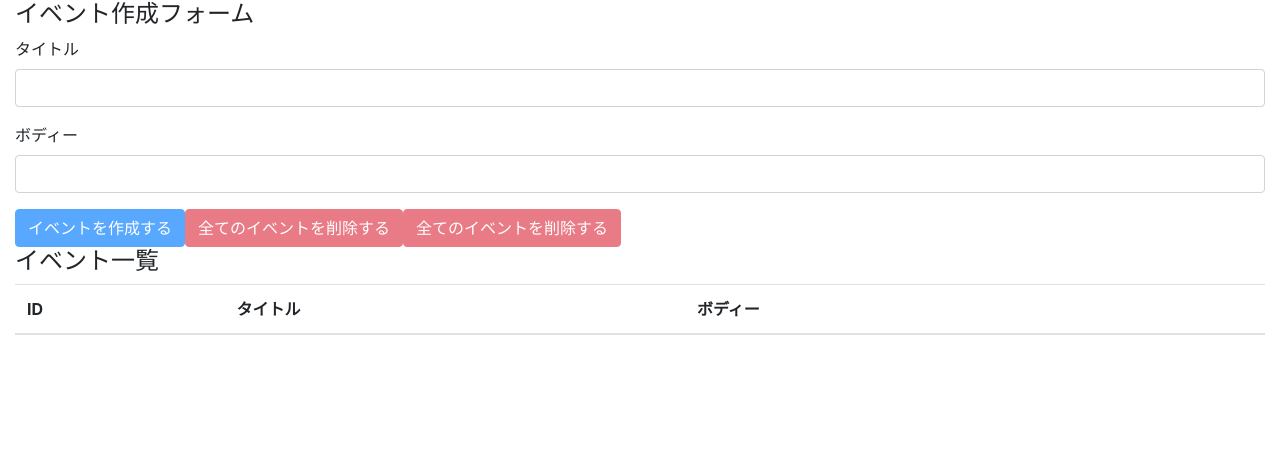
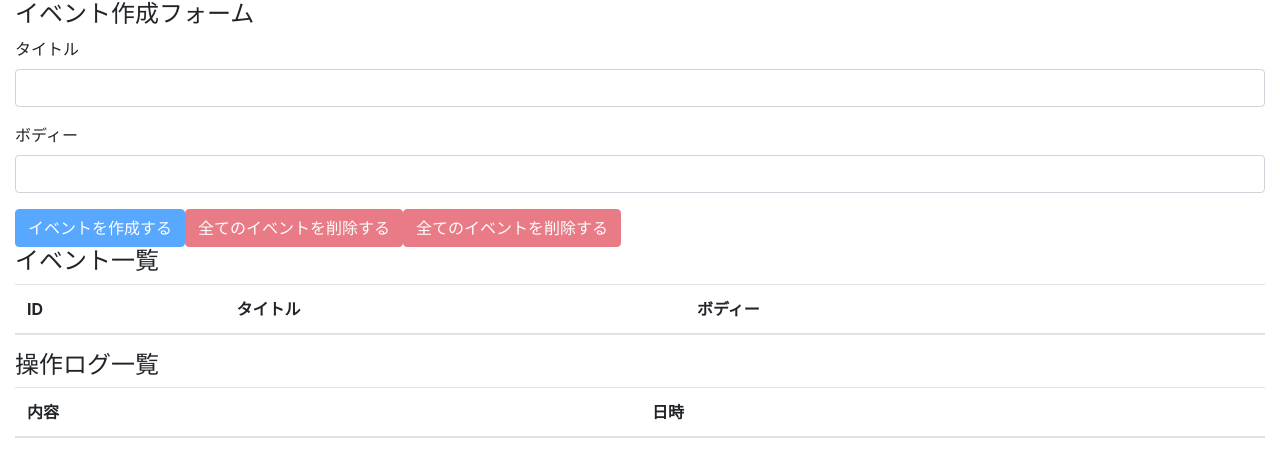
Before and after one commit to yuta-757/react_hooks_udemy, a React (Create React App) app: page / in a window 1280 px wide. Shown: the top 476 px of the page. Built offline with nearby package versions, Linux system fonts and the light colour scheme.

Commit message:
display all operation

```diff
--- a/src/components/App.js
+++ b/src/components/App.js
@@ -4,9 +4,9 @@
 
 import EventForm from './EventForm';
 import Events from './Events';
+import OperationLogs from './OperationLogs';
 import AppContext from '../contexts/AppContext';
 import reducer from '../reducers/index';
-console.log((new Date()).toISOString());
 
 const App = () => {
   const initialState = {
@@ -21,6 +21,7 @@
       <div className='container-fluid'>
         <EventForm />
         <Events />
+        <OperationLogs />
       </div>
     </AppContext.Provider>
   );
--- a/src/components/EventForm.js
+++ b/src/components/EventForm.js
@@ -12,7 +12,6 @@
     const {state, dispatch} = useContext(AppContext);
     const [title, setTitle] = useState('');
     const [body, setBody] = useState('');
-    console.log(state);
 
     const addEvent = e => {
         e.preventDefault();
--- /dev/null
+++ b/src/components/OperationLog.js
@@ -0,0 +1,11 @@
+import React from 'react';
+
+const OperationLog = ({operationLog}) => {
+    return (
+        <tr>
+            <td>{operationLog.description}</td>
+            <td>{operationLog.operatedAt}</td>
+        </tr>
+    );
+};
+export default OperationLog;
--- /dev/null
+++ b/src/components/OperationLogs.js
@@ -0,0 +1,30 @@
+import React, {useContext} from 'react';
+
+import OperationLog from './OperationLog';
+import AppContext from '../contexts/AppContext';
+
+const OperationLogs = () => {
+    const {state} = useContext(AppContext);
+    return (
+    <>
+        <h4>操作ログ一覧</h4>
+        <table className='table table-hover'>
+            <thead>
+                <tr>
+                    <th>内容</th>
+                    <th>日時</th>
+                </tr>
+            </thead>
+            <tbody>
+                {
+                    state.operationLogs.map((operationLog, index) => {
+                        return <OperationLog key={index} operationLog={operationLog} />
+                    })
+                }
+            </tbody>
+        </table>
+    </>
+    );
+};
+
+export default OperationLogs;
```
